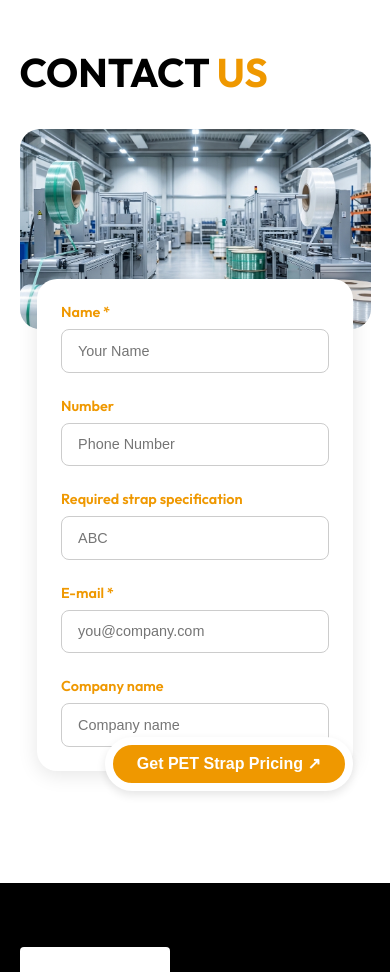
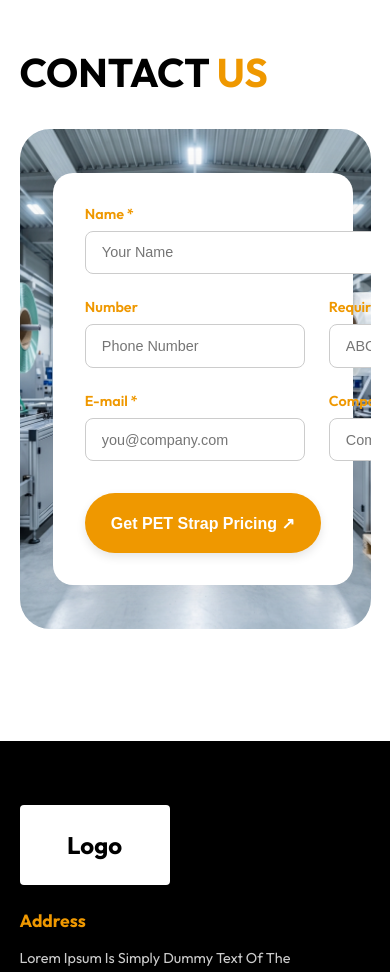
Before and after one commit to trivonotech/KARAM-PET---STRAP-INDUSTRIES, a Next.js app in the folder web-app/: page / in a window 390 px wide. Shown: the part 6400-7372 px from the top of the page. Built offline with nearby package versions, Linux system fonts and the light colour scheme.

Commit message:
feat: implement custom L-shaped contact form card background with concave button cutout and mobile responsiveness.

```diff
--- a/web-app/src/components/ContactUs.module.css
+++ b/web-app/src/components/ContactUs.module.css
@@ -7,10 +7,8 @@
     text-align: left;
     font-size: 2.5rem;
     font-weight: 700;
-    /* Bold weight */
     margin-bottom: 2rem;
     font-family: var(--font-outfit), sans-serif;
-    /* Assuming Outfit or similar sans-serif */
 }
 
 .blackText {
@@ -24,16 +22,13 @@
 .bannerWrapper {
     position: relative;
     width: 100%;
-    height: 500px;
-    /* Adjust height as needed */
+    min-height: 500px;
     border-radius: 30px;
     overflow: hidden;
     display: flex;
     align-items: center;
     justify-content: flex-end;
-    /* Align card to right */
     padding-right: 5%;
-    /* Space from right edge */
 }
 
 .bannerImage {
@@ -43,21 +38,187 @@
 
 .formCard {
     position: relative;
-    /* For button positioning */
     z-index: 10;
+    width: 60%;
+    max-width: 700px;
+    /* Removed background-color and box-shadow from here, moved to cardBackground */
+    /* Padding bottom to make space for the button/cutout area */
+    padding: 2.5rem 2.5rem 6rem 2.5rem;
+}
+
+/*
+   The Custom Background Shape
+   Constructed using the main div + pseudo elements to create an L-shape
+   with a smooth concave corner.
+*/
+.cardBackground {
+    position: absolute;
+    inset: 0;
+    z-index: -1;
+    pointer-events: none;
+    filter: drop-shadow(0 4px 20px rgba(0, 0, 0, 0.1));
+    /* Shadow on the shape */
+}
+
+/* The Main Top Body */
+.cardBackground::before {
+    content: '';
+    position: absolute;
+    top: 0;
+    left: 0;
+    right: 0;
+    bottom: 80px;
+    /* Leave space for button row */
     background-color: #ffffff;
-    border-radius: 20px;
-    padding: 2.5rem;
-    width: 60%;
-    /* Adjust width based on design */
-    max-width: 700px;
-    box-shadow: 0 4px 20px rgba(0, 0, 0, 0.1);
+    border-radius: 20px 20px 0 20px;
 }
+
+/* The Bottom-Left Leg */
+.cardBackground::after {
+    content: '';
+    position: absolute;
+    bottom: 0;
+    left: 0;
+    right: 250px;
+    /* Stop short of the button */
+    height: 80px;
+    background-color: #ffffff;
+    border-bottom-left-radius: 20px;
+}
+
+/* The Fillet (Inverted Rounded Corner) - Using a radial gradient on a pseudo-element of the FormCard itself?
+   No, we can use a separate small div or just another pseudo if we had one.
+   Since ::before/::after are used by cardBackground, we'll use a gradient on the cardBackground itself
+   OR a child div.
+
+   Actually, let's use a "corner fixer" gradient on the `::after` element? No, ::after is a block.
+
+   Solution: Add the fillet as part of the `::after` background?
+   No, we need to draw OUTSIDE the box.
+
+   Revision: We can attach the fillet to the `.submitButton`'s container?
+   Or just place a tiny absolute div in React.
+   But let's try to do it with CSS on `.cardBackground` using a helper gradient.
+
+   Let's use `mask`? No.
+
+   Let's use `radial-gradient` on the `.cardBackground` layer itself?
+   We can paint the background using gradients entirely?
+
+   Linear Gradient 1 (Top Block): white, stops at bottom 80px.
+   Linear Gradient 2 (Left Leg): white, width X, height 80px, bottom left.
+   Radial Gradient (Fillet): white circle at corner?
+
+   Let's use the property `background-image` for the fillet!
+   We will combine images on `.cardBackground`.
+*/
+
+.cardBackground {
+    /*
+       1. Top Block (Solid White)
+       2. Left Leg (Solid White)
+       3. Fillet (Radial Gradient to fill the corner)
+    */
+    background-color: transparent;
+}
+
+/* We need actual DOM elements for border-radius to work nicely.
+   So keep ::before and ::after as defined above.
+   Use a "box-shadow hack" on ::after to make the fillet?
+
+   If ::after is the left leg.
+   We want a curve at its TOP-RIGHT corner (which meets the bottom of Top Block).
+
+   Wait, Top Block ends at 80px.
+   Left Leg height is 80px.
+   They meet flush.
+   The "cutout" is to the right of Left Leg.
+   Top Block *also* ends to the right? No, Top Block is full width.
+
+   AH! Top Block is FULL WIDTH (behind Company Name).
+   Button is vertically *below* Company Name.
+   So Top Block covers the button area?
+
+   IF Top Block covers the button area, then there is no cutout!
+
+   Let's look at the image again.
+   "Company Name" is aligned right.
+   Button is *below* it.
+   The white card *must* stop before the button.
+   So "Company Name" must be to the left of the button?
+   No, layout is 2 columns.
+   Left: Email. Right: Company Name.
+   Button is aligned Right (under Company Name).
+
+   IF the button is `absolute bottom right`, and Top Block stops `bottom: 80px`.
+   Then "Company Name" is inside Top Block.
+   The Button is *outside* Top Block (in the 80px strip).
+   The Left Leg extends that 80px strip on the left side.
+   So yes, the Logic holds:
+   - Top Body: Holds Inputs.
+   - Left Leg: Holds whitespace below "Email" input.
+   - Empty Space (Bottom Right): Holds Button.
+
+   The Fillet: Connects Left Leg (Right edge) to Top Body (Bottom edge).
+
+   We need a curve there.
+   We can add a `box-shadow` to `::after` (Left Leg).
+   `box-shadow: 20px -20px 0 white`?
+   No.
+   We use the `radial-gradient` trick on `.cardBackground` itself as a background image placed at that specific coordinate.
+
+   Coordinate: `bottom: 80px`, `right: 250px`.
+   Size: `40px 40px`.
+   Image: `radial-gradient(circle at top left, transparent 40px, #ffffff 40.5px)`?
+   No. We want WHITE to be on Top and Left. Transparent on Bottom Right.
+   So `radial-gradient(circle at bottom right, transparent 40px, #ffffff 40.5px)`?
+   That leaves a hole.
+
+   We want the hole to be round.
+   Top Block is white. Left Leg is white.
+   The corner is 90 deg (Top of Leg meets Bottom of Body? No, they are contiguous).
+   Wait.
+   Top of Leg connects to Bottom of Body. That is a flat line.
+   Right of Leg connects to Bottom of Body?
+   Yes. That is a 270 deg reflexive corner.
+   We want to *add* material there to round it.
+
+   So we need `radial-gradient(circle at bottom right, transparent 20px, white 20px)`.
+   Placed at `bottom: 80px`?
+   No.
+   Placed at `right: 250px` (the edge of the leg), `bottom: 80px` (the edge of the body).
+   Anchored: `bottom right` of the "Imaginary Square" that fills the corner.
+   The imaginary square is 40px x 40px.
+   Its Top-Left touches the corner.
+   If we fill it with white, it becomes a sharp corner.
+   If we fill it with `radial-gradient(center at bottom right, transparent, white)`, we get a concave curve!
+
+   Wait. `circle at bottom right`.
+   Inside circle (near bottom right) is Transparent.
+   Outside (Top Left) is White.
+   YES. This creates the concave fillet!
+
+   So: `background-image: radial-gradient(circle at 100% 100%, transparent 20px, #ffffff 20.5px)`.
+   Size: `20px 20px`.
+   Position: `bottom 80px right 250px`.
+   Repeat: no-repeat.
+*/
+
+.cardBackground {
+    background-image: radial-gradient(circle at 100% 100%, transparent 20px, #ffffff 20.5px);
+    background-size: 20px 20px;
+    background-position: right 250px bottom 80px;
+    background-repeat: no-repeat;
+}
+
 
 .formGrid {
     display: grid;
     grid-template-columns: 1fr 1fr;
     gap: 1.5rem;
+    position: relative;
+    z-index: 2;
+    /* Content above background */
 }
 
 .fullWidth {
@@ -74,7 +235,6 @@
     font-size: 0.9rem;
     font-weight: 600;
     color: var(--primary);
-    /* Orange labels */
 }
 
 .input {
@@ -85,6 +245,8 @@
     color: #333;
     outline: none;
     transition: border-color 0.2s;
+    background: #fff;
+    /* Input background */
 }
 
 .input:focus {
@@ -93,64 +255,80 @@
 
 .submitButton {
     position: absolute;
-    bottom: -25px;
-    /* Overlap the bottom edge */
-    right: -25px;
-    /* Overlap the right edge */
+    bottom: 10px;
+    /* Positioned inside the cutout area */
+    right: 0;
+    /* Adjust width to standard pill */
+    width: 250px;
+    height: 60px;
+
     background-color: var(--primary);
     color: #ffffff;
-    padding: 0.8rem 2rem;
+
+    /* Pill shape */
     border-radius: 100px;
+
+    /* Thick white border */
     border: 8px solid #ffffff;
-    /* Thick white border for cutout effect */
+
+    /* Font styles */
     font-weight: 600;
     font-size: 1rem;
     cursor: pointer;
+
     display: flex;
     align-items: center;
+    justify-content: center;
     gap: 0.5rem;
     white-space: nowrap;
     box-shadow: 0 4px 10px rgba(0, 0, 0, 0.1);
+
+    z-index: 20;
+    /* Above everything */
 }
 
 .submitButton:hover {
     background-color: var(--primary-hover);
 }
 
-@media (max-width: 768px) {
-    .bannerWrapper {
-        flex-direction: column;
-        height: auto;
-        padding: 0;
-        background-color: transparent;
-        overflow: visible;
+/* Arrow styling if needed */
+.submitButton svg {
+    width: 1.2em;
+    height: 1.2em;
+}
+
+
+@media (max-width: 900px) {
+    .formCard {
+        width: 90%;
+        padding: 2rem;
     }
 
-    .bannerImage {
-        position: relative !important;
-        height: 200px !important;
+    /* Logic breaks down on mobile?
+       Just make it a normal card on mobile
+    */
+
+    .cardBackground {
+        /* Reset shape for mobile */
+        background-color: #ffffff;
         border-radius: 20px;
-        margin-bottom: -50px;
-        /* Overlap effect mobile? or just stack */
     }
 
-    .formCard {
-        width: 90%;
-        margin: 0 auto;
-        padding: 1.5rem;
-    }
-
-    .formGrid {
-        grid-template-columns: 1fr;
-    }
-
-    .fullWidth {
-        grid-column: span 1;
+    .cardBackground::before,
+    .cardBackground::after {
+        display: none;
     }
 
     .submitButton {
-        padding: 0.6rem 1.5rem;
-        right: 0;
-        bottom: -20px;
+        position: relative;
+        bottom: auto;
+        right: auto;
+        margin-top: 2rem;
+        width: 100%;
+        border: none;
+    }
+
+    .cardBackground {
+        background-image: none;
     }
 }
--- a/web-app/src/components/ContactUs.tsx
+++ b/web-app/src/components/ContactUs.tsx
@@ -18,6 +18,7 @@ export default function ContactUs() {
                 />
 
                 <div className={styles.formCard}>
+                    <div className={styles.cardBackground}></div>
                     <form className={styles.formGrid}>
                         <div className={`${styles.inputGroup} ${styles.fullWidth}`}>
                             <label className={styles.label}>Name *</label>
```
